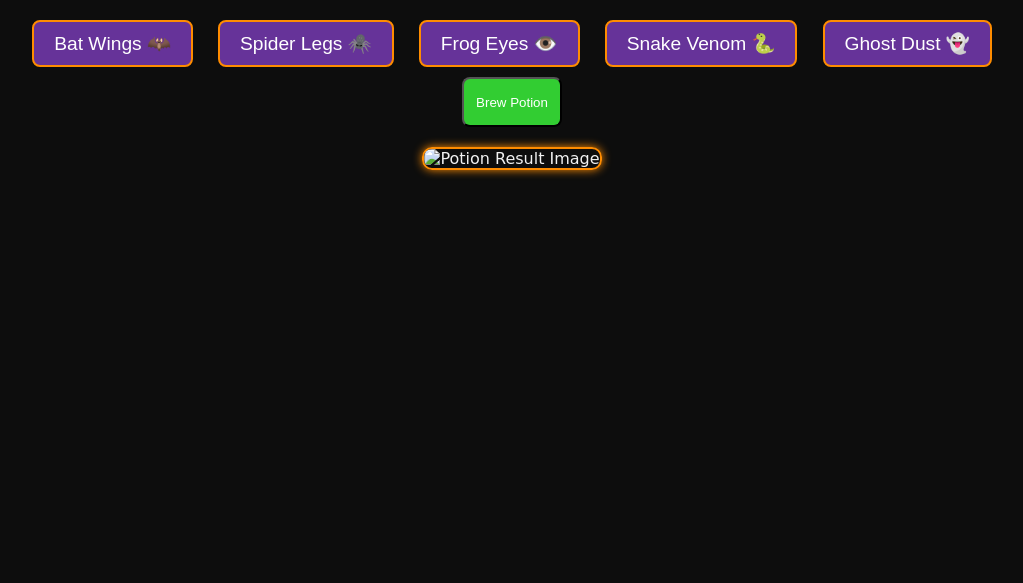
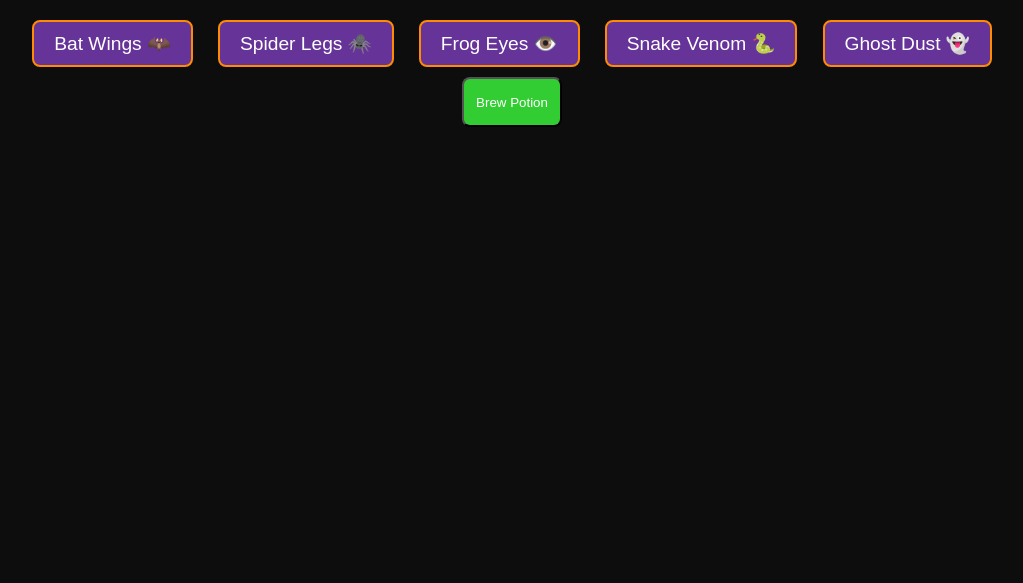
Before and after one commit to tristanjtate/spookTober, a plain HTML site: page index.html in a window 1280 px wide. Shown: the part 217-800 px from the top of the page, without its empty margins (128-1151 px from the left). Drawn offline with Linux system fonts and the light colour scheme.

Commit message:
updated html img issue

```diff
--- a/index.html
+++ b/index.html
@@ -37,6 +37,6 @@
     <div id="potion-result"></div>
 
     <!-- Image for potion result -->
-    <img id="potion-image" src="" alt="Potion Result Image" />
+    <img id="potion-image" src="" alt="Potion Result Image" hidden />
   </body>
 </html>
```
